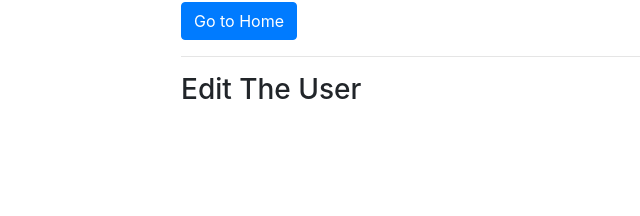
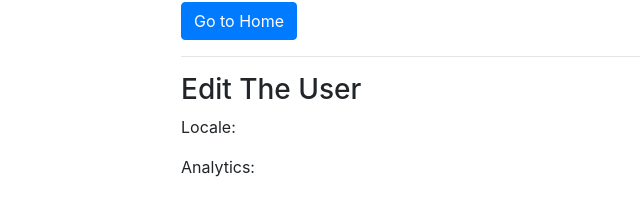
Before and after one commit to IsaacOmondi/vue_tuts, a Vue app: page /user/1/edit in a window 1280 px wide. Shown: the part 200-416 px from the top of the page, without its empty margins (189-829 px from the left). Built offline with nearby package versions, Linux system fonts and the light colour scheme.

Commit message:
Using query parameters

```diff
--- a/src/components/user/UserDetail.vue
+++ b/src/components/user/UserDetail.vue
@@ -3,9 +3,7 @@
     <h3>Some User Details</h3>
     <router-link
       tag="button"
-      :to="{name: 'userEdit', params: {
-          id: $route.params.id
-      }}"
+      :to="{name: 'userEdit', params: {id: $route.params.id}, query: { locale: 'en', q: 100 } }"
       class="btn btn-primary"
     >Edit User</router-link>
   </div>
--- a/src/components/user/UserEdit.vue
+++ b/src/components/user/UserEdit.vue
@@ -1,3 +1,7 @@
 <template>
+    <div>
     <h3>Edit The User</h3>
+    <p>Locale: {{$route.query.locale}} </p>
+    <p>Analytics: {{$route.query.q}}</p>
+    </div>
 </template>
```
